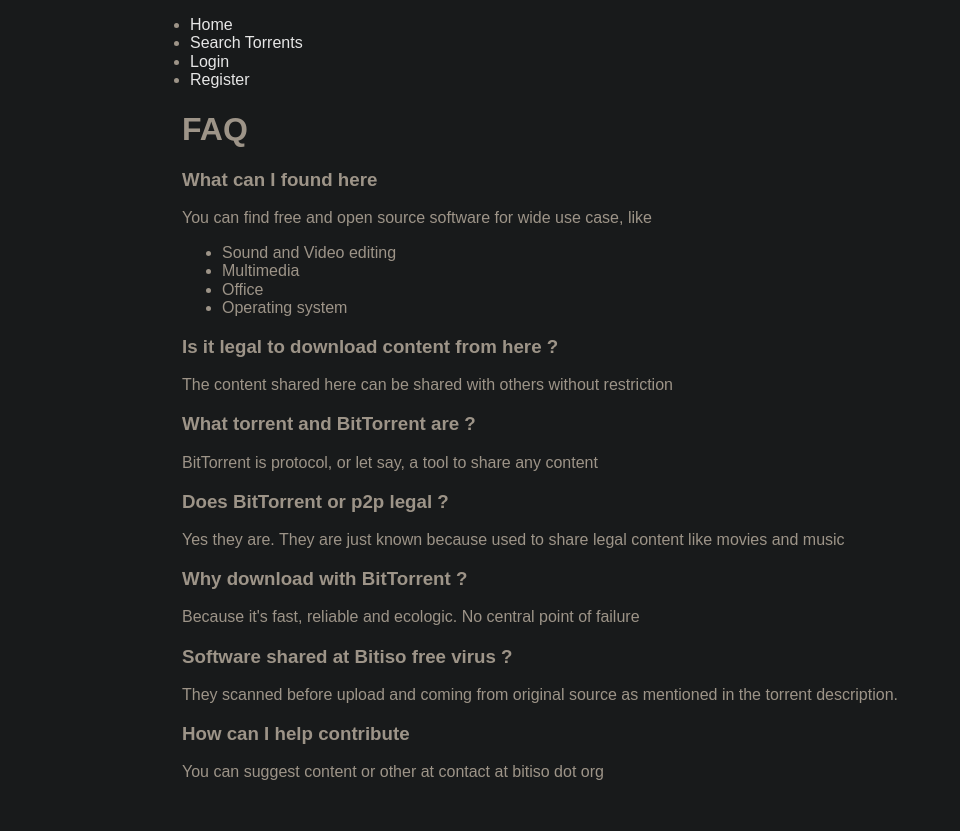
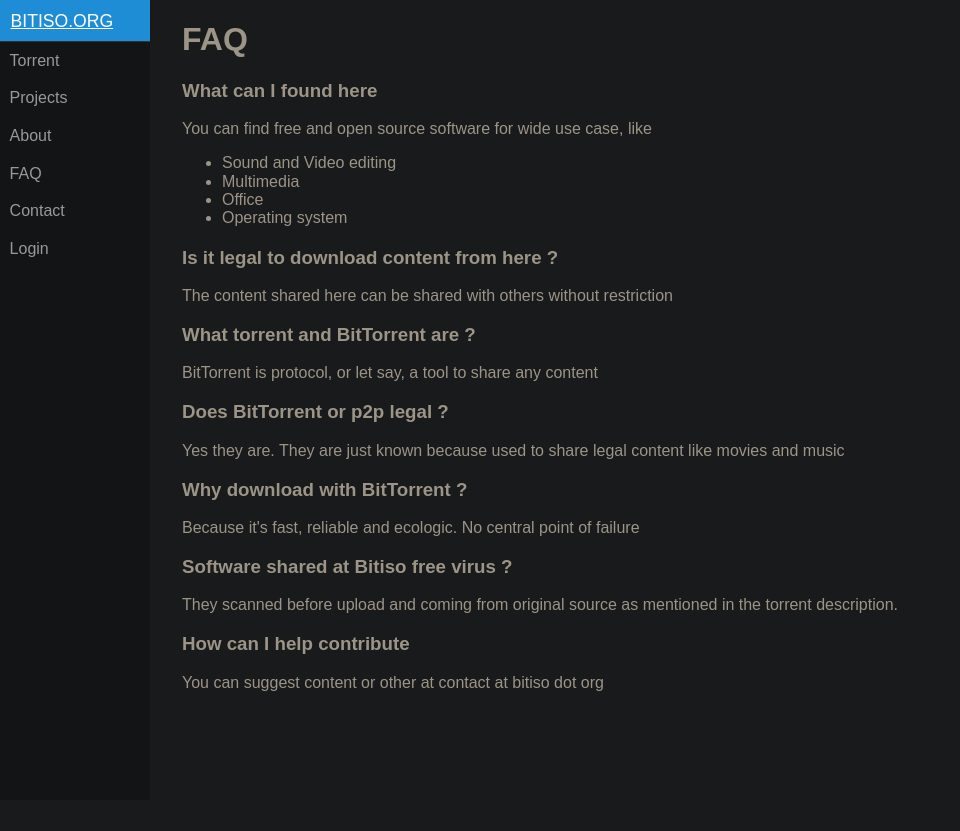
Before and after one commit to pandamasta/bitiso-django, a Django app: page /faq/ in a window 1280 px wide. Shown: the whole page, without its empty margins (0-960 px from the left). After the commit the page ends 691 px from the top, so only its background shows below. Run offline with Django 5.2, Linux system fonts and the light colour scheme; parts of the project's set-up code (start-up, migrations or seed data) failed here and were passed over.

Commit message:
menu moved to one include file

```diff
--- a/torrent/templates/base.html
+++ b/torrent/templates/base.html
@@ -10,11 +10,9 @@
     <link rel="stylesheet" href="{% static 'css/pure-min.css' %}">
     <link rel="stylesheet" href="{% static 'css/styles.css' %}">
 </head>
-
 {% if GTAG_ENABLE %}
     {% include "includes/gtag.html" %}
 {% endif %}
-
 <body>
 
 <div id="layout">
@@ -23,12 +21,8 @@
         <span></span>
     </a>
 
-    <!-- Conditional Menu Include -->
-    {% if user.is_authenticated %}
-        {% include "includes/menu_logged_in.html" %}
-    {% else %}
-        {% include "includes/menu_logged_out.html" %}
-    {% endif %}
+     <!-- Menu Left -->
+    {% include "includes/menu_left.html" %}
 
     <div id="main">
         {% include "includes/header.html" %}
--- a/torrent/templates/bt/about.html
+++ b/torrent/templates/bt/about.html
@@ -1,4 +1,4 @@
-{% extends "torrent/base.html" %}
+{% extends "bt/base.html" %}
 {% block title %}Bitiso.org{% endblock %}
 {% block content %}
 <div class="container">
--- a/torrent/templates/bt/contact.html
+++ b/torrent/templates/bt/contact.html
@@ -1,5 +1,5 @@
 
-{% extends "torrent/base.html" %}
+{% extends "bt/base.html" %}
 {% block title %}Bitiso.org{% endblock %}
 {% block content %}
 <div class="container">
--- /dev/null
+++ b/torrent/templates/includes/menu_left.html
@@ -0,0 +1,20 @@
+<div id="menu">
+    <div class="pure-menu">
+        <a class="pure-menu-heading" href="/">Bitiso.org</a>
+
+        <ul class="pure-menu-list">
+            <li class="pure-menu-item"><a href="/" class="pure-menu-link">Torrent</a></li>
+            <li class="pure-menu-item"><a href="/project" class="pure-menu-link">Projects</a></li>
+            <li class="pure-menu-item"><a href="/about" class="pure-menu-link">About</a></li>
+            <li class="pure-menu-item"><a href="/faq" class="pure-menu-link">FAQ</a></li>
+            <li class="pure-menu-item"><a href="/contact" class="pure-menu-link">Contact</a></li>
+        {% if user.is_authenticated %}
+            <li class="pure-menu-item"><a href="/dashboard/torrent" class="pure-menu-link">Your Torrents</a></li>
+            <li class="pure-menu-item"><a href="/dashboard/project" class="pure-menu-link">Your Projects</a></li>
+            <li class="pure-menu-item"><a href="/logout" class="pure-menu-link">Logout</a></li>
+        {% else %}
+            <li class="pure-menu-item"><a href="/login" class="pure-menu-link">Login</a></li>
+        {% endif %}
+    </ul>
+    </div>
+</div>
--- a/torrent/urls.py
+++ b/torrent/urls.py
@@ -22,7 +22,6 @@ public_patterns = [
     path('login/', login_view, name='login'),
     path('register/', register_view, name='register'),
     path('logout/', logout_view, name='logout'),
-    # path('torrent/<slug:slug>/', TorrentDetailView.as_view(), name='torrent_detail'),
     path('torrents/search/', search_view, name='torrent_search'),  # Search
     path('torrent/<slug>/', TorrentDetailView.as_view(), name='torrent_detail'),
 
```
